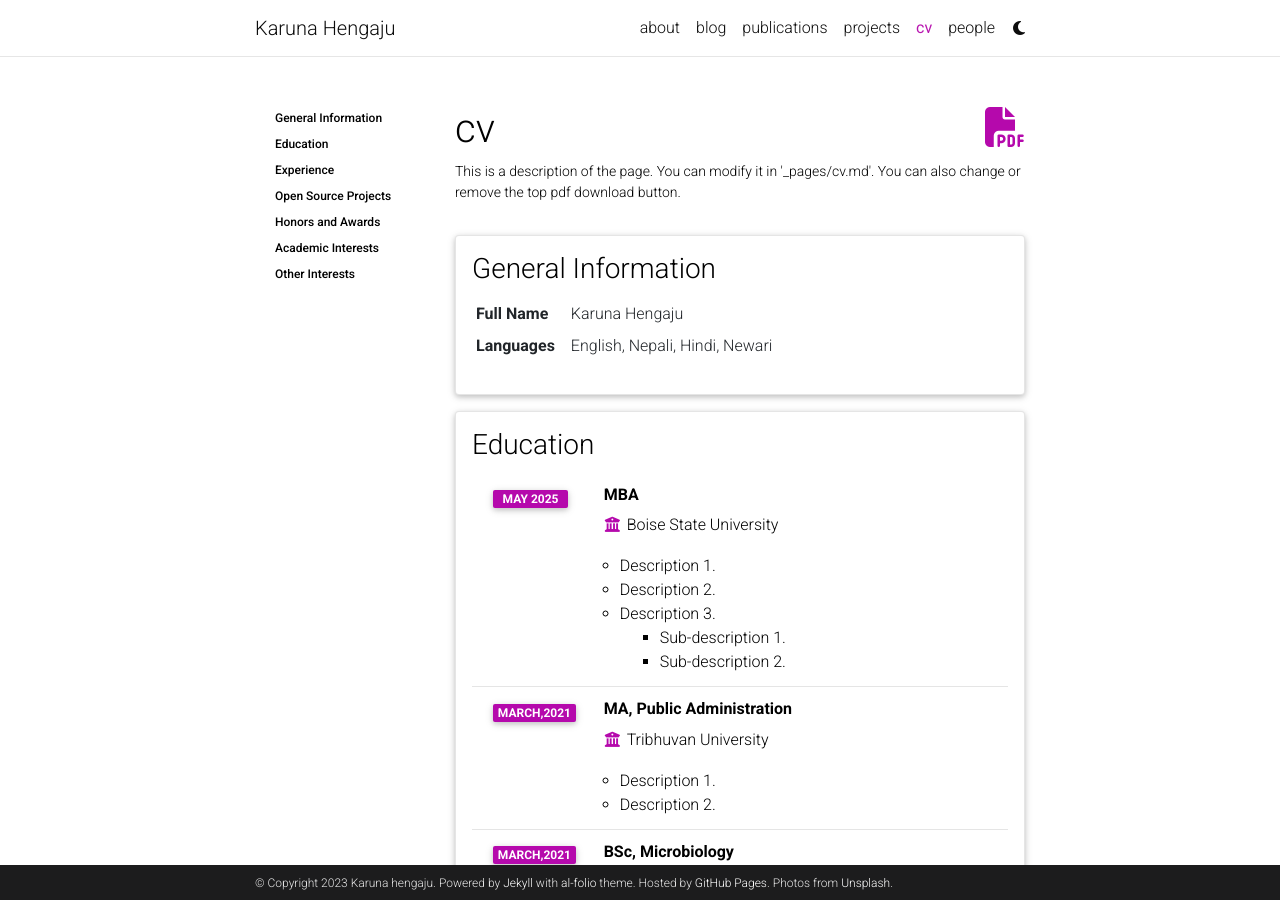
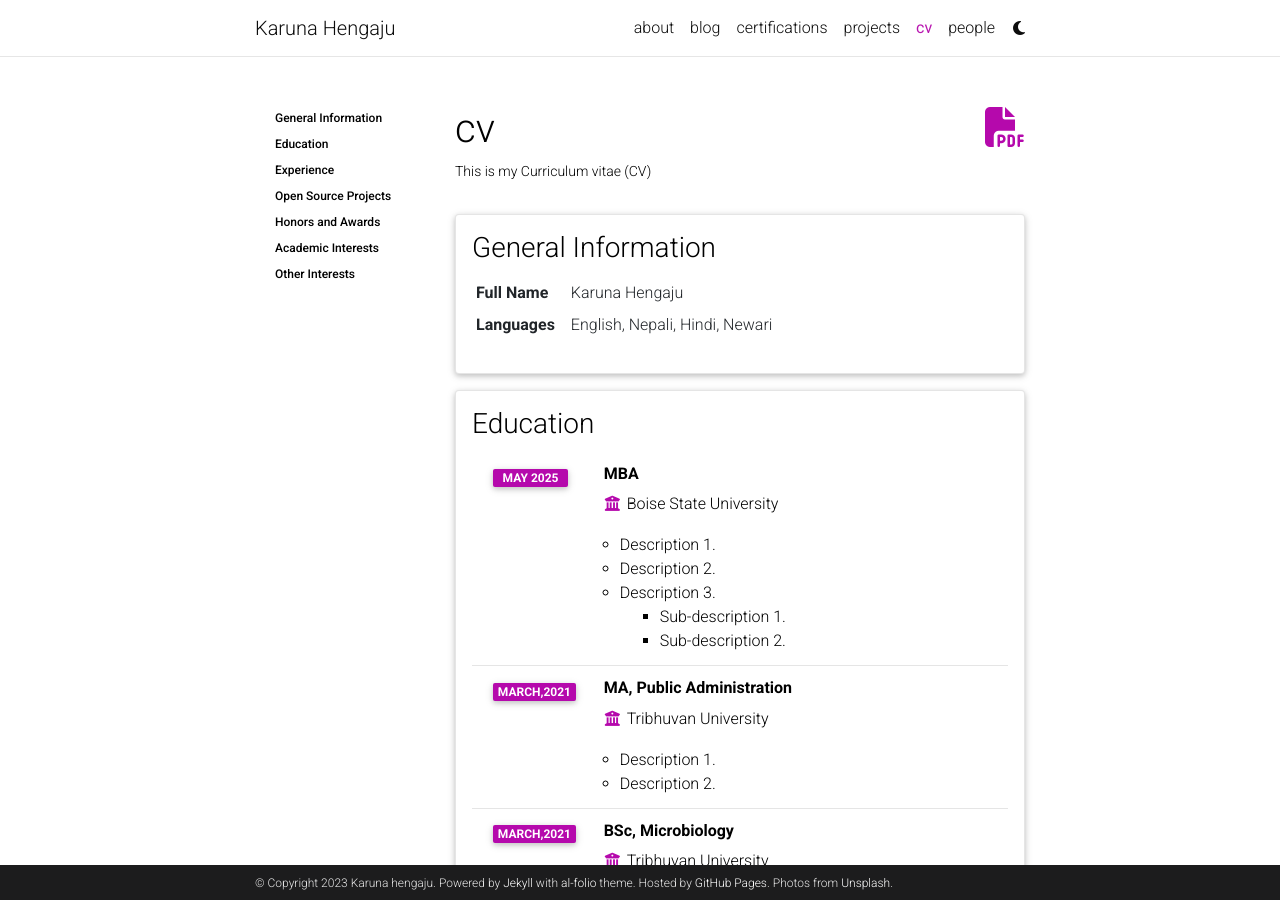
Before and after one commit to karunahengaju/karunahengaju.github.io, a Jekyll site: the page built from _pages/cv.md, in a window 1280 px wide and 900 px high. Built offline with Jekyll 4.4.1, drawn with Linux system fonts in a browser that asks for light colours; comment, search, counter and statistics services are not loaded; a style sheet for code colours, icons or effects is not loaded.

Commit message:
added my cv pdf

```diff
--- a/_pages/cv.md
+++ b/_pages/cv.md
@@ -4,8 +4,8 @@
 title: cv
 nav: true
 nav_order: 4
-cv_pdf: example_pdf.pdf
-description: This is a description of the page. You can modify it in '_pages/cv.md'. You can also change or remove the top pdf download button.
+cv_pdf: KH_Resume.pdf
+description: This is my Curriculum vitae (CV)
 toc:
   sidebar: left
 ---
```
Also changed, not shown: _pages/publications.md (+2 -2 lines), 1 other file.
